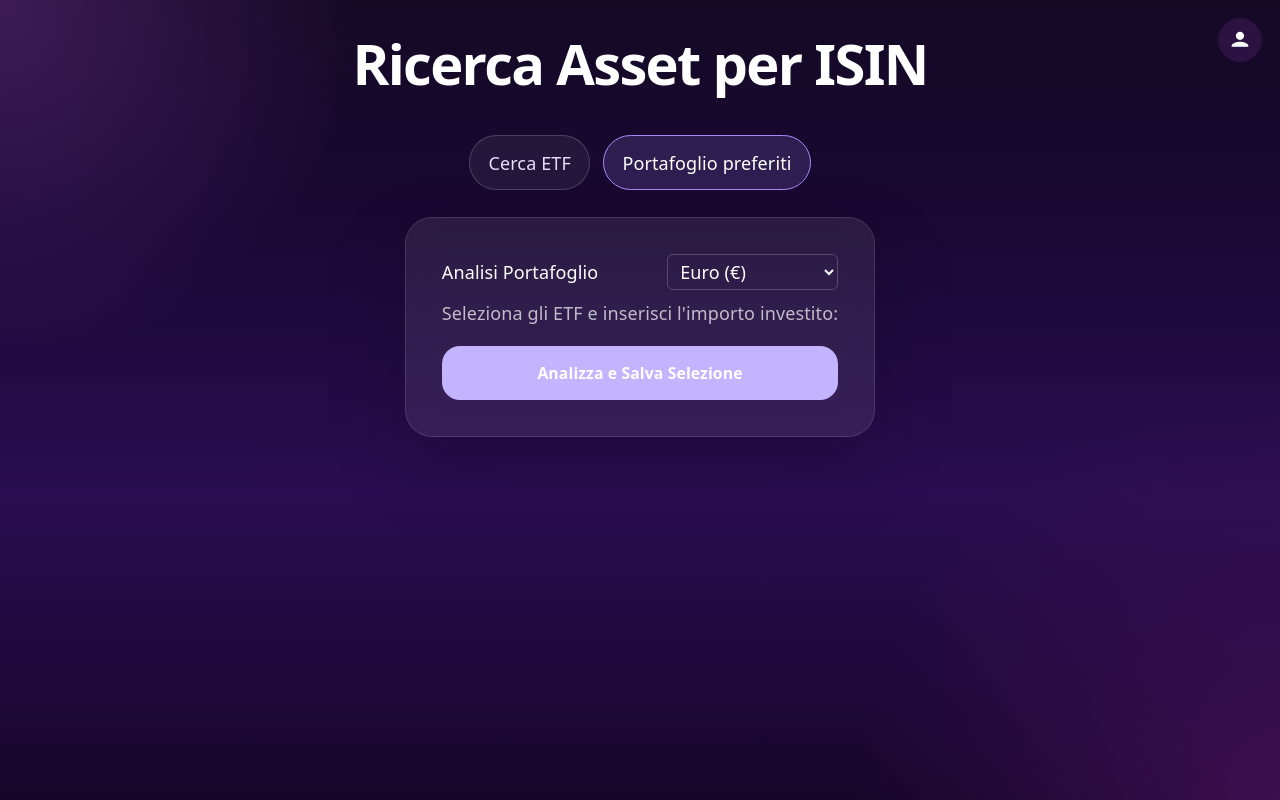
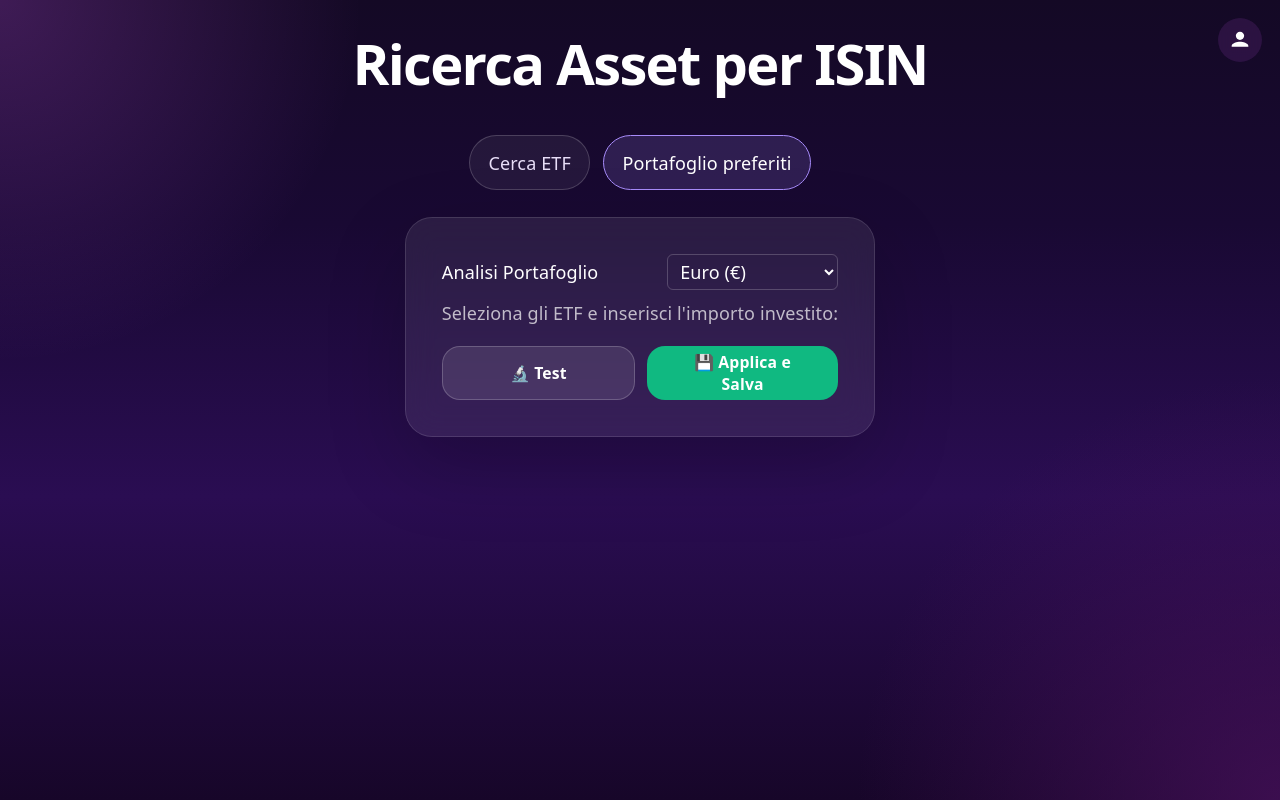
Before and after one commit to GiulianDev/Fiancialapp, a React (Vite) app in the folder frontend/: page / in a window 1280 px wide. Both pictures are taken after a click on the button "Portafoglio preferiti". Built offline with nearby package versions, Linux system fonts and the light colour scheme; no server answers.

Commit message:
add test button

```diff
--- a/frontend/src/components/FavoritesSelector.tsx
+++ b/frontend/src/components/FavoritesSelector.tsx
@@ -1,5 +1,5 @@
+// src/components/FavoritesSelector.tsx
 import { useState, useEffect } from 'react';
-// Importiamo anche SavedPortfolio da firebase.ts per tipizzare correttamente initialData
 import { type Favorite, type SavedPortfolio } from '../firebase';
 import { Button } from './ui/Button';
 import { Card } from './ui/Card/Card';
@@ -7,26 +7,24 @@ import { Card } from './ui/Card/Card';
 interface FavoritesSelectorProps {
   favorites: Favorite[];
   isLoading: boolean;
-  initialData: SavedPortfolio | null; // Risolve l'errore ts(2322)
-  onAnalyzeAndSave: (
-    selectedIsins: string[],
-    rawWeights: Record<string, string>,
-    numericWeights: Record<string, number>,
-    unit: '€' | '$' | '%'
-  ) => void;
+  initialData: SavedPortfolio | null;
+  onTest: (isins: string[], raw: Record<string, string>, num: Record<string, number>, unit: '€' | '$' | '%') => void;
+  onApplica: (isins: string[], raw: Record<string, string>, num: Record<string, number>, unit: '€' | '$' | '%') => void;
+  onInputsChanged: () => void;
 }
 
 export function FavoritesSelector({
   favorites,
   isLoading,
   initialData,
-  onAnalyzeAndSave
+  onTest,
+  onApplica,
+  onInputsChanged
 }: FavoritesSelectorProps) {
   const [selectedIsins, setSelectedIsins] = useState<Set<string>>(new Set());
   const [weights, setWeights] = useState<Record<string, string>>({});
   const [unit, setUnit] = useState<'€' | '$' | '%'>('€');
 
-  // Sincronizza lo stato interno quando i dati vengono letti da Firebase
   useEffect(() => {
     if (initialData) {
       setSelectedIsins(new Set(initialData.selectedIsins));
@@ -35,7 +33,18 @@ export function FavoritesSelector({
     }
   }, [initialData]);
 
+  // Funzione di utilità per avvisare il componente padre che stiamo scrivendo
+  const triggerChange = () => {
+    onInputsChanged();
+  };
+
+  const handleUnitChange = (newUnit: '€' | '$' | '%') => {
+    setUnit(newUnit);
+    triggerChange();
+  };
+
   const toggleSelection = (isin: string) => {
+    triggerChange();
     setSelectedIsins((prev) => {
       const next = new Set(prev);
       if (next.has(isin)) {
@@ -53,19 +62,18 @@ export function FavoritesSelector({
   };
 
   const handleWeightChange = (isin: string, value: string) => {
+    triggerChange();
     let normalized = value.replace(',', '.');
-    // Rimuove gli zeri iniziali se è un numero intero (es. "05" diventa "5")
-    // Ma preserva lo "0." se l'utente sta scrivendo un numero decimale (es. "0.5")
     if (/^0[0-9]/.test(normalized)) {
       normalized = normalized.replace(/^0+/, '');
     }
-    // Accettiamo la stringa solo se rispetta il formato numerico decimale
     if (normalized === '' || /^\d*\.?\d*$/.test(normalized)) {
       setWeights(prev => ({ ...prev, [isin]: normalized }));
     }
   };
 
-  const handleAnalyzeClick = () => {
+  // Prepara i dati numerici puliti da inviare ai bottoni
+  const getCleanData = () => {
     const numericWeights: Record<string, number> = {};
     const selectedIsinsArray = Array.from(selectedIsins);
 
@@ -74,11 +82,20 @@ export function FavoritesSelector({
       numericWeights[isin] = isNaN(val) ? 0 : val;
     });
 
-    // Passiamo tutti i dati necessari al componente padre per il salvataggio cloud
-    onAnalyzeAndSave(selectedIsinsArray, weights, numericWeights, unit);
+    return { selectedIsinsArray, numericWeights };
   };
 
-  // --- CONTROLLO DI VALIDITÀ PER IL PULSANTE ---
+  const handleTestClick = () => {
+    const { selectedIsinsArray, numericWeights } = getCleanData();
+    onTest(selectedIsinsArray, weights, numericWeights, unit);
+  };
+
+  const handleApplicaClick = () => {
+    const { selectedIsinsArray, numericWeights } = getCleanData();
+    onApplica(selectedIsinsArray, weights, numericWeights, unit);
+  };
+
+  // Controlli di validità
   const isMissingValues = Array.from(selectedIsins).some(isin => {
     const val = parseFloat(weights[isin] || '');
     return isNaN(val) || val <= 0;
@@ -97,7 +114,7 @@ export function FavoritesSelector({
         <h3 style={{ margin: 0, color: 'white' }}>Analisi Portafoglio</h3>
         <select
           value={unit}
-          onChange={(e) => setUnit(e.target.value as '€' | '$' | '%')}
+          onChange={(e) => handleUnitChange(e.target.value as '€' | '$' | '%')}
           style={{
             padding: '4px 8px',
             borderRadius: '6px',
@@ -108,7 +125,6 @@ export function FavoritesSelector({
             outline: 'none'
           }}
         >
-          {/* Colore nero forzato sulle opzioni per evitare l'effetto bianco su bianco dei browser su temi dark */}
           <option value="€" style={{ color: 'black' }}>Euro (€)</option>
           <option value="$" style={{ color: 'black' }}>Dollari ($)</option>
           <option value="%" style={{ color: 'black' }}>Percentuale (%)</option>
@@ -202,13 +218,24 @@ export function FavoritesSelector({
         </div>
       )}
 
-      <Button
-        onClick={handleAnalyzeClick}
-        disabled={isLoading || selectedIsins.size === 0 || isMissingValues}
-        style={{ width: '100%' }}
-      >
-        {isLoading ? 'Salvataggio...' : 'Analizza e Salva Selezione'}
-      </Button>
+      {/* NUOVA STRUTTURA A DUE BOTTONI */}
+      <div style={{ display: 'flex', gap: '12px', marginTop: '8px' }}>
+        <Button
+          onClick={handleTestClick}
+          disabled={isLoading || selectedIsins.size === 0 || isMissingValues}
+          style={{ flex: 1, backgroundColor: 'rgba(255,255,255,0.1)', color: 'white', border: '1px solid rgba(255,255,255,0.2)' }}
+        >
+          🔬 Test
+        </Button>
+
+        <Button
+          onClick={handleApplicaClick}
+          disabled={isLoading || selectedIsins.size === 0 || isMissingValues}
+          style={{ flex: 1, backgroundColor: '#10b981', color: 'white' }}
+        >
+          {isLoading ? 'Salvataggio...' : '💾 Applica e Salva'}
+        </Button>
+      </div>
     </Card>
   );
 }
--- a/frontend/src/components/PortfolioAnalysis.tsx
+++ b/frontend/src/components/PortfolioAnalysis.tsx
@@ -3,25 +3,21 @@ import { useMemo } from 'react';
 import { type FirebaseUser } from '../firebase';
 import { EtfCharts } from './EtfCharts/EtfCharts';
 import { Card } from './ui/Card/Card';
-
-// Importiamo l'utility di calcolo
 import { analyzePortfolio } from '../utils/portfolioUtils';
-// Importiamo il tuo nuovo custom hook!
 import { useFetchedEtfData } from '../hooks/useFetchedEtfData';
 
 interface PortfolioAnalysisProps {
   user: FirebaseUser | null;
   selectedIsins: string[];
   weights: Record<string, number>;
+  triggerFetch: boolean; // <-- NUOVA PROP
 }
 
-export function PortfolioAnalysis({ user, selectedIsins, weights }: PortfolioAnalysisProps) {
+export function PortfolioAnalysis({ user, selectedIsins, weights, triggerFetch }: PortfolioAnalysisProps) {
 
-  // 1. Chiamiamo il nuovo hook. Niente URL piantati qui, se lo smazza l'hook!
-  const { etfData, loading, error } = useFetchedEtfData(user, selectedIsins);
+  // Passiamo il triggerFetch all'hook
+  const { etfData, loading, error } = useFetchedEtfData(user, selectedIsins, triggerFetch);
 
-  // 2. Eseguiamo il calcolo matematico combinato sfruttando useMemo.
-  // Si attiva solo quando cambiano i dati degli ETF scaricati o i pesi impostati.
   const combined = useMemo(() => {
     if (etfData.length === 0) return null;
     try {
@@ -32,10 +28,19 @@ export function PortfolioAnalysis({ user, selectedIsins, weights }: PortfolioAna
     }
   }, [etfData, weights]);
 
-  // Gestione degli stati nativi della UI basati sull'hook
+  // Se l'utente non ha ancora cliccato nulla, mostriamo un messaggio
+  if (!triggerFetch && etfData.length === 0) {
+    return (
+      <div className="p-4 text-white/50 text-center bg-white/5 border border-white/10 rounded-xl mt-4">
+        Modifica i pesi o gli ISIN e clicca <strong>"Test"</strong> o <strong>"Applica"</strong> per generare l'analisi.
+      </div>
+    );
+  }
+
+  // Stati di caricamento
   if (loading) return <div className="p-4 text-center text-white/70">Calcolo dell'analisi in corso...</div>;
   if (error) return <div className="p-4 text-red-400">Errore: {error}</div>;
-  if (!combined) return <div className="p-4 text-white/50 text-center">Seleziona degli ETF per vedere l'analisi.</div>;
+  if (!combined) return null;
 
   if (combined.count === 0) {
     return (
@@ -47,75 +52,42 @@ export function PortfolioAnalysis({ user, selectedIsins, weights }: PortfolioAna
 
   return (
     <div className="portfolio-analysis-results flex flex-col gap-6 mt-4">
-
-      {/* SEZIONE METRICHE AVANZATE AVVOLTE NELLE TUE CARD NATIVE */}
       <div className="grid grid-cols-1 md:grid-cols-2 gap-4">
-
-        {/* CARD EFFICIENZA E COSTI */}
         <Card>
-          <h4 className="text-sm font-semibold text-white/50 uppercase tracking-wider mb-2">
-            Efficienza & Costi
-          </h4>
-          <p className="text-3xl font-bold text-white">
-            {combined.weightedTer}% <span className="text-sm font-normal text-white/60">TER Medio</span>
-          </p>
-          <p className="text-sm text-white/70 mt-2">
-            Costo annuo stimato: <strong className="text-white">{combined.totalFeesYearly}</strong>
-          </p>
+          <h4 className="text-sm font-semibold text-white/50 uppercase tracking-wider mb-2">Efficienza & Costi</h4>
+          <p className="text-3xl font-bold text-white">{combined.weightedTer}% <span className="text-sm font-normal text-white/60">TER Medio</span></p>
+          <p className="text-sm text-white/70 mt-2">Costo annuo stimato: <strong className="text-white">{combined.totalFeesYearly}</strong></p>
         </Card>
 
-        {/* CARD ORIENTAMENTO STILE (GROWTH VS VALUE) */}
         <Card>
-          <h4 className="text-sm font-semibold text-white/50 uppercase tracking-wider mb-2">
-            Orientamento Stile
-          </h4>
+          <h4 className="text-sm font-semibold text-white/50 uppercase tracking-wider mb-2">Orientamento Stile</h4>
           <div className="flex items-center gap-2 mt-4">
             <div className="w-full bg-white/10 rounded-full h-4 overflow-hidden flex border border-white/5">
-              <div
-                style={{ width: `${combined.styleAllocation.growth}%` }}
-                className="bg-blue-500/60 h-full backdrop-blur-sm transition-all duration-500"
-                title="Growth"
-              ></div>
-              <div
-                style={{ width: `${combined.styleAllocation.value}%` }}
-                className="bg-emerald-500/60 h-full backdrop-blur-sm transition-all duration-500"
-                title="Value / Difensivo"
-              ></div>
+              <div style={{ width: `${combined.styleAllocation.growth}%` }} className="bg-blue-500/60 h-full backdrop-blur-sm transition-all duration-500" title="Growth"></div>
+              <div style={{ width: `${combined.styleAllocation.value}%` }} className="bg-emerald-500/60 h-full backdrop-blur-sm transition-all duration-500" title="Value / Difensivo"></div>
             </div>
           </div>
           <div className="flex justify-between text-xs text-white/80 mt-2 font-medium">
-            <span className="flex items-center gap-1.5">
-              <span className="w-2 h-2 rounded-full bg-blue-500/80"></span>
-              {combined.styleAllocation.growth}% Growth
-            </span>
-            <span className="flex items-center gap-1.5">
-              <span className="w-2 h-2 rounded-full bg-emerald-500/80"></span>
-              {combined.styleAllocation.value}% Value
-            </span>
+            <span className="flex items-center gap-1.5"><span className="w-2 h-2 rounded-full bg-blue-500/80"></span>{combined.styleAllocation.growth}% Growth</span>
+            <span className="flex items-center gap-1.5"><span className="w-2 h-2 rounded-full bg-emerald-500/80"></span>{combined.styleAllocation.value}% Value</span>
           </div>
         </Card>
-
       </div>
 
-      {/* RENDERIZZAZIONE DEGLI ALLARMI DI SOVRAPPOSIZIONE */}
       {combined.overlapAlerts.length > 0 && (
         <div className="p-5 bg-orange-500/10 border border-orange-500/20 rounded-2xl backdrop-blur-md">
-          <h4 className="text-orange-400 font-bold mb-3 flex items-center gap-2 text-base">
-            <span>⚠️</span> Rischio di Concentrazione Rilevato
-          </h4>
+          <h4 className="text-orange-400 font-bold mb-3 flex items-center gap-2 text-base"><span>⚠️</span> Rischio di Concentrazione Rilevato</h4>
           <ul className="text-sm text-white/80 list-disc pl-5 space-y-1">
             {combined.overlapAlerts.map((alert, idx) => (
               <li key={idx}>
-                <span className="text-orange-300 font-semibold">{alert.nome}</span> pesa ben il <strong className="text-white font-bold">{alert.pesoComplessivo}%</strong> del tuo intero portafoglio (è presente in {alert.contribuenti.length} ETF diversi).
+                <span className="text-orange-300 font-semibold">{alert.nome}</span> pesa ben il <strong className="text-white font-bold">{alert.pesoComplessivo}%</strong> del portafoglio (è in {alert.contribuenti.length} ETF).
               </li>
             ))}
           </ul>
         </div>
       )}
 
-      {/* COMPONENTE GRAFICI STANDARD */}
       <EtfCharts combined={combined} />
-
     </div>
   );
 }
--- a/frontend/src/pages/PortfolioPage.tsx
+++ b/frontend/src/pages/PortfolioPage.tsx
@@ -1,8 +1,8 @@
+// src/pages/PortfolioPage.tsx
 import { useState, useEffect } from 'react';
-// IMPORT CORRETTO: Prendiamo SavedPortfolio da firebase.ts
 import { type FirebaseUser, type SavedPortfolio } from '../firebase';
 import { useFavorites } from '../hooks/useFavorites';
-import { usePortfolio } from '../hooks/usePortfolio'; // Rimosso SavedPortfolio da qui
+import { usePortfolio } from '../hooks/usePortfolio';
 import { FavoritesSelector } from '../components/FavoritesSelector';
 import { PortfolioAnalysis } from '../components/PortfolioAnalysis';
 
@@ -11,14 +11,14 @@ interface PortfolioPageProps {
 }
 
 export function PortfolioPage({ user }: PortfolioPageProps) {
-  // Sfruttiamo i due hook custom speculari
   const { favorites, loading: favsLoading } = useFavorites(user);
   const { savedPortfolio, loading: portfolioLoading, error: portfolioError, updatePortfolio } = usePortfolio(user);
 
-  // Stato locale per triggerare i grafici a schermo
   const [analysisData, setAnalysisData] = useState<{ isins: string[]; weights: Record<string, number> } | null>(null);
 
-  // Se Firebase trova un portafoglio preesistente, avvia l'analisi al caricamento della pagina
+  // STATO PER CONTROLLARE L'ESECUZIONE DEI GRAFICI
+  const [triggerFetch, setTriggerFetch] = useState(false);
+
   useEffect(() => {
     if (savedPortfolio) {
       const numericWeights: Record<string, number> = {};
@@ -26,11 +26,23 @@ export function PortfolioPage({ user }: PortfolioPageProps) {
         numericWeights[isin] = parseFloat(savedPortfolio.weights[isin] || '0');
       });
       setAnalysisData({ isins: savedPortfolio.selectedIsins, weights: numericWeights });
+      setTriggerFetch(true); // Al caricamento iniziale, avviamo i grafici
     }
   }, [savedPortfolio]);
 
-  // Gestione dell'azione al click del pulsante analizza
-  const handleAnalyzeAndSave = async (
+  // FUNZIONE 1: Fa solo la simulazione senza salvare
+  const handleTest = (
+    selectedIsins: string[],
+    _rawWeights: Record<string, string>,
+    numericWeights: Record<string, number>,
+    _unit: '€' | '$' | '%'
+  ) => {
+    setAnalysisData({ isins: selectedIsins, weights: numericWeights });
+    setTriggerFetch(true); // Scatena l'analisi
+  };
+
+  // FUNZIONE 2: Salva sul database e fa la simulazione
+  const handleApplica = async (
     selectedIsins: string[],
     rawWeights: Record<string, string>,
     numericWeights: Record<string, number>,
@@ -43,13 +55,18 @@ export function PortfolioPage({ user }: PortfolioPageProps) {
     };
 
     try {
-      // Salva su Firebase tramite l'hook dedicato
       await updatePortfolio(newPortfolio);
-      // Mostra i grafici solo se il salvataggio ha avuto successo
       setAnalysisData({ isins: selectedIsins, weights: numericWeights });
+      setTriggerFetch(true); // Scatena l'analisi
     } catch (err) {
       console.error('Portfolio save failed in parent:', err);
     }
+  };
+
+  // FUNZIONE 3: Si attiva quando l'utente cambia un peso nel form
+  const handleInputsChanged = () => {
+    // Spegniamo l'analisi finché l'utente non riclicca Test o Applica
+    setTriggerFetch(false);
   };
 
   const isGlobalLoading = favsLoading || portfolioLoading;
@@ -65,11 +82,14 @@ export function PortfolioPage({ user }: PortfolioPageProps) {
         <div className="text-red-300 text-sm mb-4">Errore portafoglio: {portfolioError}</div>
       )}
 
+      {/* Passiamo le tre funzioni al selettore usando i commenti corretti per il JSX */}
       <FavoritesSelector
         favorites={favorites}
         isLoading={isGlobalLoading}
         initialData={savedPortfolio}
-        onAnalyzeAndSave={handleAnalyzeAndSave}
+        onTest={handleTest}
+        onApplica={handleApplica}
+        onInputsChanged={handleInputsChanged}
       />
 
       {analysisData && (
@@ -77,6 +97,7 @@ export function PortfolioPage({ user }: PortfolioPageProps) {
           user={user}
           selectedIsins={analysisData.isins}
           weights={analysisData.weights}
+          triggerFetch={triggerFetch} // Passiamo lo stato
         />
       )}
 
```
